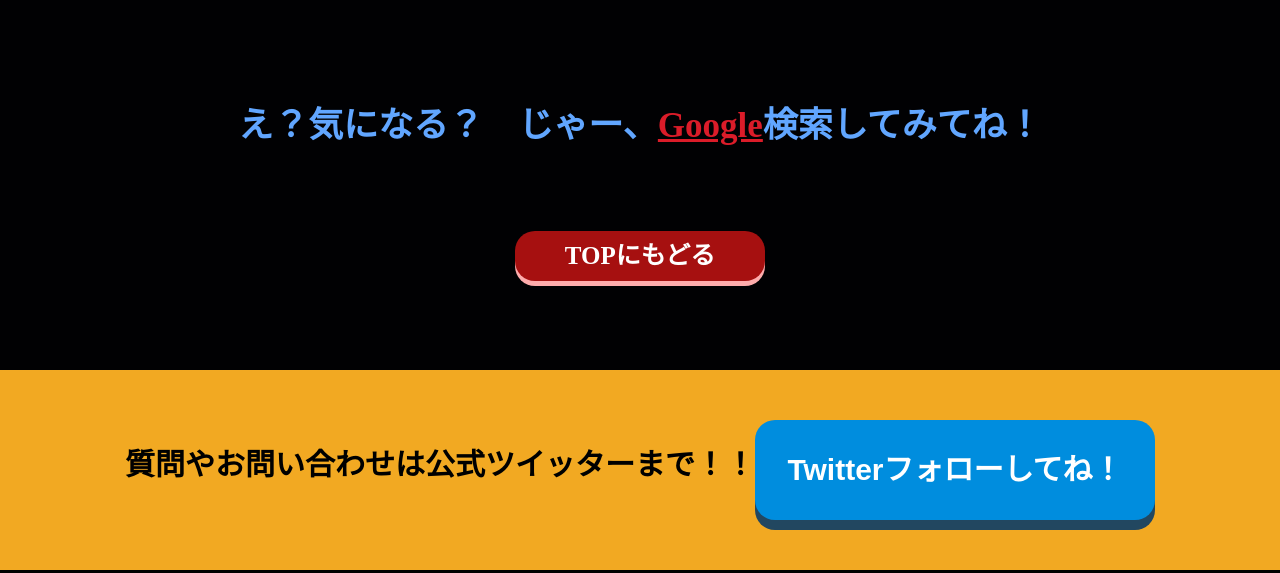
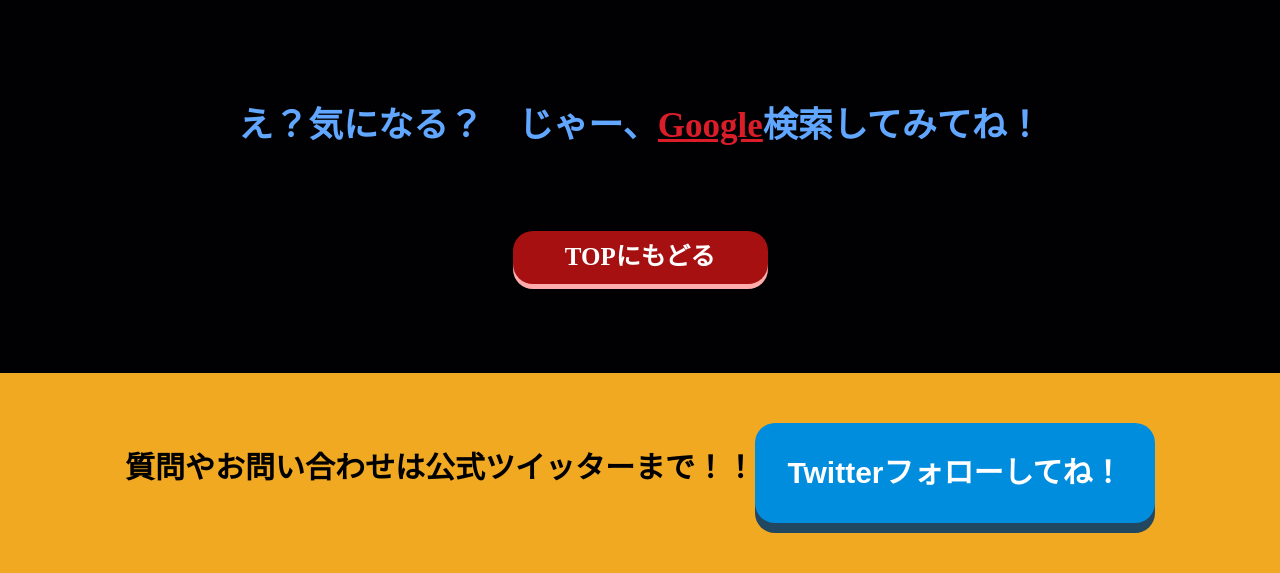
Before and after one commit to ata-misaki/Hello-World, a Flask app: template templates/contents.html in a window 1280 px wide, with the pointer over the restyled element. Shown: the part 484-1057 px from the top of the page. Run offline with Flask 2, Linux system fonts and the light colour scheme; the template is opened without the code that fills it, so the values that code supplies are empty.

Commit message:
ボタン反応

```diff
--- a/static/css/content1.css
+++ b/static/css/content1.css
@@ -87,3 +87,7 @@ body, h1, h2, h3, h4, h5, ul, ol, li, dl, dt, dd {
         color: #fff;
         text-decoration: none;
     }
+    h3:hover{
+        width: 255px;
+        height: 53px;
+    }
--- a/static/css/style.contents.css
+++ b/static/css/style.contents.css
@@ -184,3 +184,7 @@ h3 {
 .google_link {
     color: #DB1C29;
 }
+h3:hover{
+    width: 255px;
+    height: 53px;
+}
--- a/static/css/style.sp.contents.css
+++ b/static/css/style.sp.contents.css
@@ -206,3 +206,7 @@ h3 {
 .google_link {
     color: #DB1C29;
 }
+.top_return_text:hover{
+    width: 185px;
+    height: 38px;
+}
```
